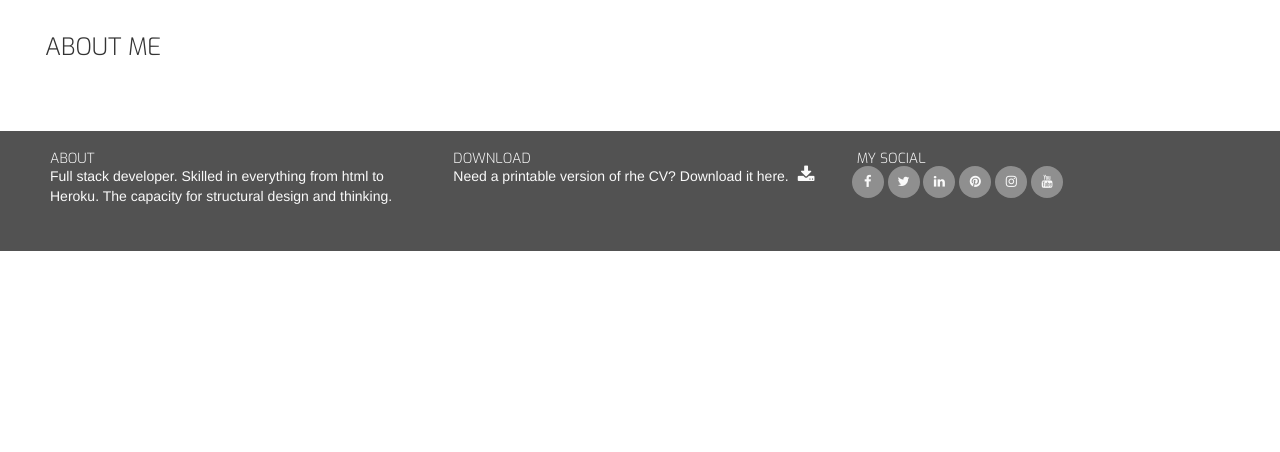
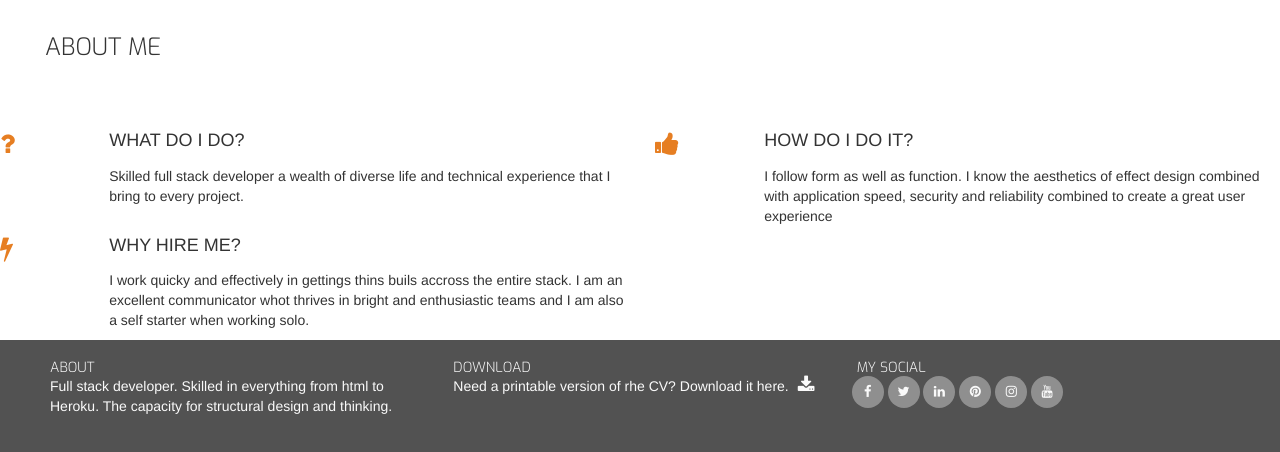
Before and after one commit to GarethMellon/ucd-resume, a plain HTML site: page index.html in a window 1280 px wide. Shown: the part 382-834 px from the top of the page. Before the commit the page ends 800 px from the top, so only its background shows below. Drawn offline with nearby package versions, Linux system fonts and the light colour scheme.

Commit message:
three reasons complete

```diff
--- a/assets/css/styles.css
+++ b/assets/css/styles.css
@@ -210,3 +210,14 @@ footer .cv-pdf i:hover {
     -webkit-transition: all 0.35s ease-in-out;
     -o-transition: all 0.35s ease-in-out;
 }
+
+/*----------------three reasons----------------*/
+
+.three-reasons-icon{
+    font-size: 26px;
+    color: #e67e22;
+}
+
+.three-reasons-header{
+    margin-bottom: 15px;
+}
--- a/index.html
+++ b/index.html
@@ -64,7 +64,55 @@
                     <h3 class="section-heading uppercase"> About Me</h3>
                 </div>
             </div>
+            <div class="row">
+                <div class="col-xs-10 col-sx-offset-1 col-sm-offset-0 col-sm-4 col-md-6">
+                    <div class="row">
+                        <div class="col-sx-2 col-sm-2 col-md-2">
+                            <i class="three-reasons-icon fa fa-question" aria-hiden="true"></i>
+                        </div>
+                        <div class="col-xs-10 col-sm-10">
+                            <h4 class="three-reasons-header uppercase">What do I do?</h4>
+                            <p>
+                                Skilled full stack developer a wealth of diverse
+                                life and technical experience that I bring to every project.
+                            </p>
+                        </div>
+                    </div>
+                </div>
 
+                <div class="col-xs-10 col-sx-offset-1 col-sm-offset-0 col-sm-4 col-md-6">
+                    <div class="row">
+                        <div class="col-sx-2 col-sm-2 col-md-2">
+                            <i class="three-reasons-icon fa fa-thumbs-up" aria-hiden="true"></i>
+                        </div>
+                        <div class="col-xs-10 col-sm-10">
+                            <h4 class="three-reasons-header uppercase">How do I do it?</h4>
+                            <p>
+                                I follow form as well as function.
+                                I know the aesthetics of effect design combined with
+                                application speed, security and reliability combined to create a great user experience
+                            </p>
+                        </div>
+                    </div>
+                </div>
+
+                <div class="col-xs-10 col-sx-offset-1 col-sm-offset-0 col-sm-4 col-md-6">
+                    <div class="row">
+                        <div class="col-sx-2 col-sm-2 col-md-2">
+                            <i class="three-reasons-icon fa fa-bolt" aria-hiden="true"></i>
+                        </div>
+                        <div class="col-xs-10 col-sm-10">
+                            <h4 class="three-reasons-header uppercase">Why hire me?</h4>
+                            <p>
+                                I work quicky and effectively in gettings thins buils accross the entire stack.
+                                I am an excellent communicator whot thrives in bright and enthusiastic teams
+                                and I am also a self starter when working solo.
+                            </p>
+                        </div>
+                    </div>
+                </div>
+
+            </div>
         </div>
 
 
```
